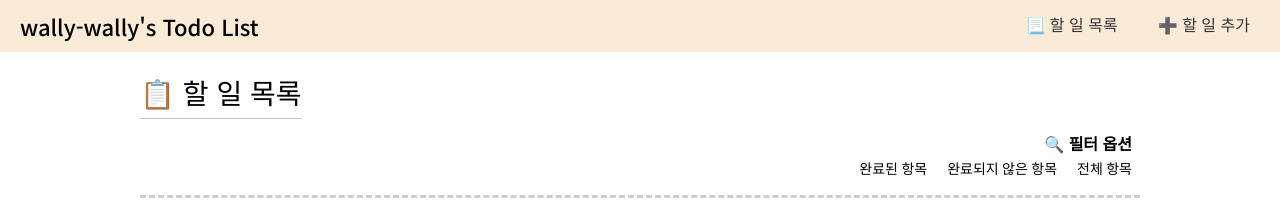
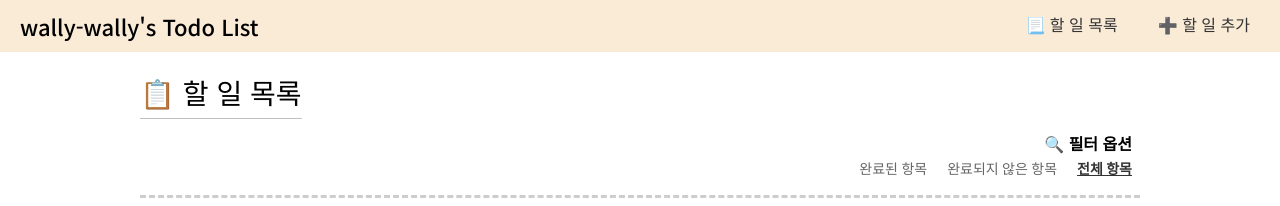
Before and after one commit to Ferarosa/todo-wally-wally, a React (Create React App) app: page /list in a window 1280 px wide. Shown: the top 206 px of the page. Built offline with nearby package versions, Linux system fonts and the light colour scheme.

Commit message:
update: TodoList 컴포넌트 분리 및 필터 옵션 선택 항목 font-weight 속성 추가

```diff
--- a/src/components/TodoCategory/TodoCategory.js
+++ b/src/components/TodoCategory/TodoCategory.js
@@ -1,18 +1,37 @@
 import React, { Component } from 'react';
 import './TodoCategory.scss';
 
+const isSelectedFilterOption = (selectedFilterOption, criteria) => {
+  return selectedFilterOption === criteria ? 'selected' : '';
+}
+
 class TodoFilter extends Component {
-  onChangeFilterOption = (filterOption) => {
-    this.props.onChangeFilterOption(filterOption);
-  }
+  render() {
+    const { filterOption, onChangeFilterOption } = this.props;
 
-  render() {
     return (
       <div className="todo-category">
-        <h4><span className="emoji">🔍</span> 필터 옵션</h4>
-        <button className="todo-category-item" onClick={() => this.onChangeFilterOption('completed')}>완료된 항목</button>
-        <button className="todo-category-item" onClick={() => this.onChangeFilterOption('inCompleted')}>완료되지 않은 항목</button>
-        <button className="todo-category-item" onClick={() => this.onChangeFilterOption('all')}>전체 항목</button>
+        <h4>
+          <span className="emoji">🔍</span> 필터 옵션
+        </h4>
+        <button
+          className={`todo-category-item ${isSelectedFilterOption(filterOption, 'completed')}`}
+          onClick={() => onChangeFilterOption('completed')}
+        >
+          완료된 항목
+        </button>
+        <button
+          className={`todo-category-item ${isSelectedFilterOption(filterOption, 'inCompleted')}`}
+          onClick={() => onChangeFilterOption('inCompleted')}
+        >
+          완료되지 않은 항목
+        </button>
+        <button
+          className={`todo-category-item ${isSelectedFilterOption(filterOption, 'all')}`}
+          onClick={() => onChangeFilterOption('all')}
+        >
+          전체 항목
+        </button>
       </div>
     );
   }
--- a/src/components/TodoCategory/TodoCategory.scss
+++ b/src/components/TodoCategory/TodoCategory.scss
@@ -14,8 +14,15 @@
   &-item {
     font-family: 'Gothic A1';
     font-size: 14px;
+    color: #666;
     padding: 8px;
     cursor: pointer;
+
+    &.selected {
+      color: #333;
+      font-weight: 700;
+      text-decoration: underline;
+    }
 
     &:hover {
       text-decoration: underline;
--- a/src/components/TodoItem/TodoItem.js
+++ b/src/components/TodoItem/TodoItem.js
@@ -14,7 +14,10 @@ class TodoItem extends Component {
 
     return (
       <li className="todo-list-item">
-        <div className={`todo-list-item-title ${setCompletedClassName(todo.isCompleted)}`} onClick={() => onToggleTodoComplete(todo.id)}>
+        <div
+          className={`todo-list-item-title ${setCompletedClassName(todo.isCompleted)}`}
+          onClick={() => onToggleTodoComplete(todo.id)}
+        >
           {text.ellipsis(todo.title, 20)} <span className="date">({date.formatedDate(todo.createdAt)})</span>
         </div>
         <Link className="todo-list-item-link" to={`/detail/${todo.id}`}>
--- /dev/null
+++ b/src/components/TodoList/TodoList.js
@@ -0,0 +1,19 @@
+import React, { Component } from 'react';
+import './TodoList.scss';
+import TodoItem from 'components/TodoItem/TodoItem';
+
+class TodoList extends Component {
+  render() {
+    const { todos, onToggleTodoComplete } = this.props;
+
+    return (
+      <ul className="todo-list">
+        {todos.map((todo) => {
+          return <TodoItem key={todo.id} todo={todo} onToggleTodoComplete={onToggleTodoComplete} />
+        })}
+      </ul>
+    );
+  }
+}
+
+export default TodoList;
--- /dev/null
+++ b/src/components/TodoList/TodoList.scss
@@ -0,0 +1,3 @@
+.todo-list {
+  padding-top: 10px;
+}
--- a/src/pages/DetailPage.js
+++ b/src/pages/DetailPage.js
@@ -75,8 +75,8 @@ class DetailPage extends Component {
         </article>
         <article className="todo-detail-footer">
           <article className="todo-detail-footer-date">
-            {todo.createdAt && <p className="date">작성 일자: {date.formatedDate(todo.createdAt)}</p>}
-            {todo.updatedAt && <p className="date">수정 일자: {date.formatedDate(todo.updatedAt)}</p>}
+            {todo.createdAt && <p className="date">작성 일자: {date.formatedDate(todo.createdAt, true)}</p>}
+            {todo.updatedAt && <p className="date">수정 일자: {date.formatedDate(todo.updatedAt, true)}</p>}
           </article>
           <article className="todo-detail-footer-button">
             <Link className="todo-detail-footer-button-item edit" to={`/edit/${todo.id}`}>수정</Link>
--- a/src/pages/ListPage.js
+++ b/src/pages/ListPage.js
@@ -1,10 +1,10 @@
 import React, { Component } from 'react';
 import TodoCategory from 'components/TodoCategory/TodoCategory';
-import TodoItem from 'components/TodoItem/TodoItem';
 import EmptyTodos from 'components/EmptyTodos/EmptyTodos';
 import NotFoundPage from './NotFoundPage';
 import './ListPage.scss';
 import api from 'api';
+import TodoList from 'components/TodoList/TodoList';
 
 class ListPage extends Component {
   state = {
@@ -60,11 +60,7 @@ class ListPage extends Component {
         />
         {!todos || todos.length === 0
           ? <EmptyTodos />
-          : (<ul className="todo-list">
-              {todos.map((todo) => {
-                return <TodoItem key={todo.id} todo={todo} onToggleTodoComplete={this.onToggleTodoComplete} />
-              })}
-            </ul>)
+          : <TodoList todos={todos} onToggleTodoComplete={this.onToggleTodoComplete} />
         }
       </section>
     );
--- a/src/pages/ListPage.scss
+++ b/src/pages/ListPage.scss
@@ -9,8 +9,4 @@
     border-bottom: 1px solid silver;
     display: inline-block;
   }
-
-  .todo-list {
-    padding-top: 10px;
-  }
 }
--- a/src/pages/NotFoundPage.js
+++ b/src/pages/NotFoundPage.js
@@ -7,7 +7,7 @@ class NotFoundPage extends Component {
   render() {
     return (
       <section className="not-found-page">
-        <img src={NotFoundImage} alt="404 Not Found" />
+        <img src={NotFoundImage} alt="해당 페이지는 없는 페이지입니다." />
         <p>해당 페이지는 없는 페이지 입니다.</p>
         <Link to="/list">
           (할 일 목록 페이지로 이동)
--- a/src/utils/date.js
+++ b/src/utils/date.js
@@ -1,6 +1,15 @@
 const date = {
-  formatedDate(date) {
-    return date.slice(0, 10);
+  formatedDate(date, isShowTime = false) {
+    const yyymmdd = date.slice(0, 10);
+    const hhmmss = date.slice(11, 19);
+
+    const dateValueElements = [yyymmdd];
+
+    if (isShowTime) {
+      dateValueElements.push(hhmmss);
+    }
+
+    return dateValueElements.join(' ');
   }
 }
 
```
